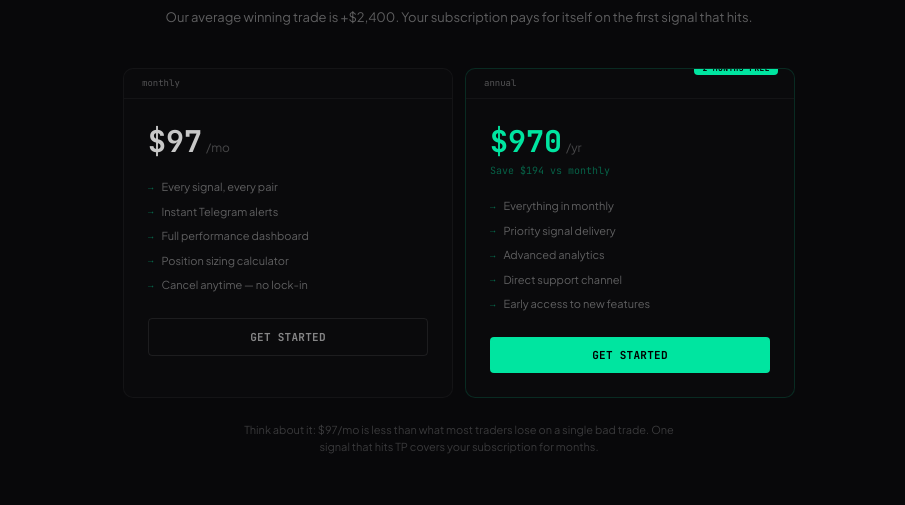
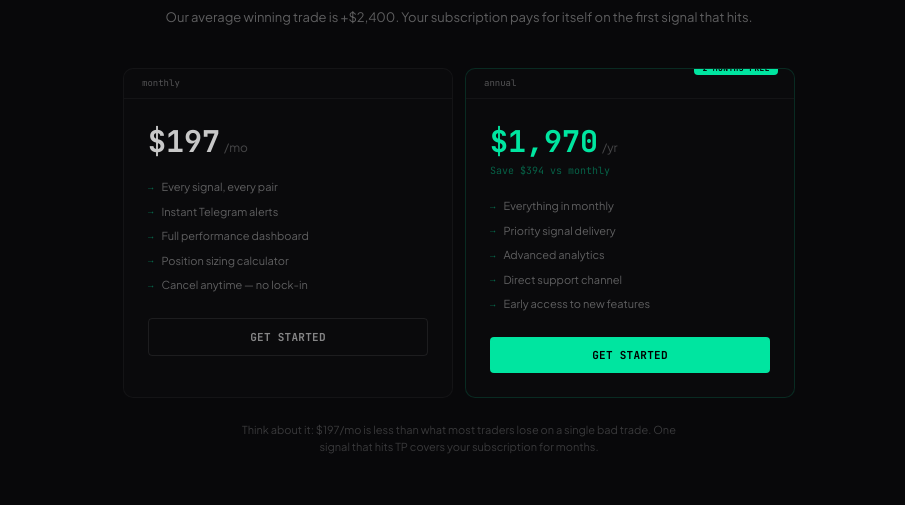
Before and after one commit to pulsewave-labs/platform, a Next.js app in the folder web/: page / in a window 1280 px wide. Shown: the part 4220-4725 px from the top of the page, without its empty margins (181-1086 px from the left). Built offline with nearby package versions, Linux system fonts and the light colour scheme.

Commit message:
Price update: $197/mo, $1,970/yr (save $394)

```diff
--- a/web/app/client-page.tsx
+++ b/web/app/client-page.tsx
@@ -503,7 +503,7 @@ export default function LandingClientPage() {
               </div>
               <div className="p-6">
                 <div className="flex items-baseline gap-1 mb-5">
-                  <span className="text-3xl font-bold mono">$97</span>
+                  <span className="text-3xl font-bold mono">$197</span>
                   <span className="text-white/25 text-[12px]">/mo</span>
                 </div>
                 <div className="space-y-2 text-[11px] text-white/35 mb-6">
@@ -523,10 +523,10 @@ export default function LandingClientPage() {
               </div>
               <div className="p-6">
                 <div className="flex items-baseline gap-1 mb-1">
-                  <span className="text-3xl font-bold mono text-[#00e5a0]">$970</span>
+                  <span className="text-3xl font-bold mono text-[#00e5a0]">$1,970</span>
                   <span className="text-white/25 text-[12px]">/yr</span>
                 </div>
-                <div className="text-[10px] text-[#00e5a0]/40 mono mb-5">Save $194 vs monthly</div>
+                <div className="text-[10px] text-[#00e5a0]/40 mono mb-5">Save $394 vs monthly</div>
                 <div className="space-y-2 text-[11px] text-white/35 mb-6">
                   {['Everything in monthly','Priority signal delivery','Advanced analytics','Direct support channel','Early access to new features'].map((f,i)=>(
                     <div key={i} className="flex items-center gap-2"><span className="text-[#00e5a0]/50 mono text-[9px]">→</span>{f}</div>
@@ -540,7 +540,7 @@ export default function LandingClientPage() {
           {/* Justification */}
           <div className="mt-6 text-center">
             <p className="text-[11px] text-white/20 max-w-md mx-auto">
-              Think about it: $97/mo is less than what most traders lose on a single bad trade. One signal that hits TP covers your subscription for months.
+              Think about it: $197/mo is less than what most traders lose on a single bad trade. One signal that hits TP covers your subscription for months.
             </p>
           </div>
         </div>
```
